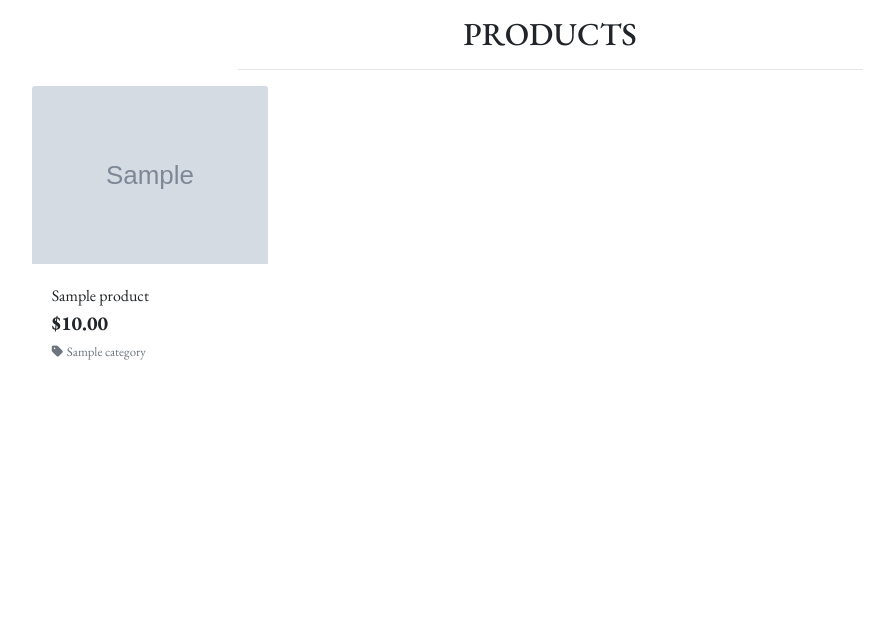
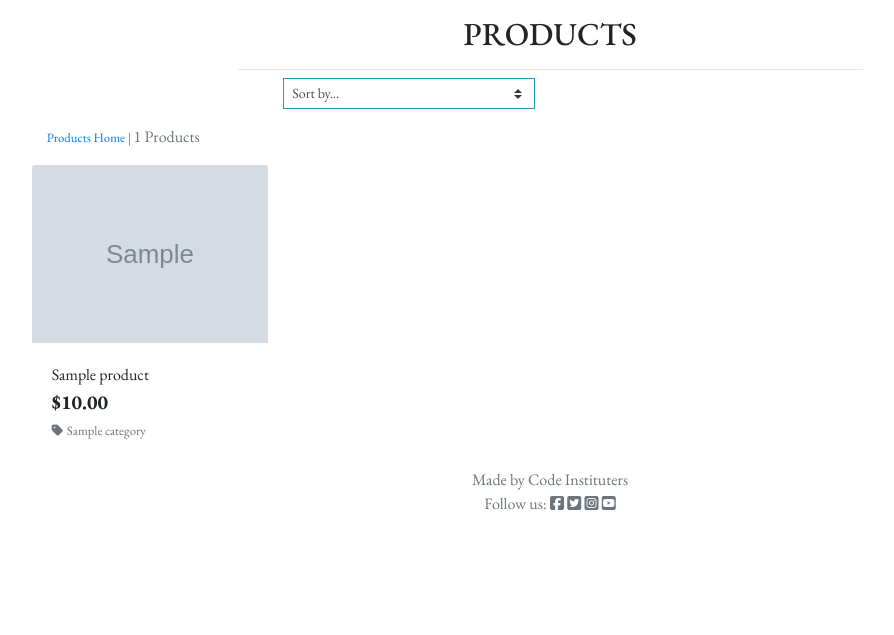
Before and after one commit to ElinaBoman/rootme, a Django app: a page that uses templates/base.html in a window 1280 px wide. Shown: the part 165-800 px from the top of the page, without its empty margins (90-984 px from the left). Run offline with Django 3.2, Linux system fonts and the light colour scheme; tables that the repository leaves empty hold one stand-in row (values such as "Sample post"); grey boxes marked "Sample" are stand-in pictures; some libraries are stand-ins or nearby versions; some web fonts are replaced.

Commit message:
Added adminsummernote and created footer

```diff
--- a/products/admin.py
+++ b/products/admin.py
@@ -1,7 +1,9 @@
 from django.contrib import admin
 from .models import Product, Category
+from django_summernote.admin import SummernoteModelAdmin
 
-class ProductAdmin(admin.ModelAdmin):
+
+class ProductAdmin(SummernoteModelAdmin):
     list_display = (
         'sku',
         'name',
@@ -9,6 +11,7 @@ class ProductAdmin(admin.ModelAdmin):
         'price',
         'image',
     )
+    summernote_fields = ('description')
 
 
 class CategoryAdmin(admin.ModelAdmin):
@@ -17,6 +20,5 @@ class CategoryAdmin(admin.ModelAdmin):
         'name',
     )
 
-
 admin.site.register(Product, ProductAdmin)
 admin.site.register(Category, CategoryAdmin)
--- a/products/models.py
+++ b/products/models.py
@@ -1,5 +1,6 @@
 from django.db import models
 from django.core.validators import MaxValueValidator, MinValueValidator
+
 
 
 class Category(models.Model):
--- a/products/templates/products/products.html
+++ b/products/templates/products/products.html
@@ -16,8 +16,8 @@
         <div class="col text-center mt-3">
             <h2 class="logo-font">Products</h2>
             {% for current in current_categories %}
-            <a class="category_badge text-decoration-none" href="{% url 'products' %}?category={{ current.name }}">
-                <span class="p-2 mt-2 badge badge-white text-black border border-dark">{{ current.friendly_name }}</span>
+            <a class="category-badge text-decoration-none" href="{% url 'products' %}?category={{ current.name }}">
+                <span class="p-2 mt-2 badge badge-white text-black border border-black rounded-0">{{ current.friendly_name }}</span>
             </a>
             {% endfor %}
             <hr class="w-50 mb-1">
@@ -25,7 +25,34 @@
     </div>
     <div class="row">
         <div class="product-container col-10 offset-1">
-            <div class="row mt-1 mb-2"></div>
+            <div class="row mt-1 mb-2">
+                <!--Copied from Code Institute walkthrough
+                    https://github.com/Code-Institute-Solutions/boutique_ado_v1
+                -->
+                <div class="col-12 col-md-6 my-auto order-md-last d-flex justify-content-center justify-content-md-end">
+                    <div class="sort-select-wrapper w-50">
+                        <select id="sort-selector" class="custom-select custom-select-sm rounded-0 border border-{% if current_sorting != 'None_None' %}info{% else %}black{% endif %}">
+                            <option value="reset" {% if current_sorting == 'None_None' %}selected{% endif %}>Sort by...</option>
+                            <option value="price_asc" {% if current_sorting == 'price_asc' %}selected{% endif %}>Price (low to high)</option>
+                            <option value="price_desc" {% if current_sorting == 'price_desc' %}selected{% endif %}>Price (high to low)</option>
+                            <option value="rating_asc" {% if current_sorting == 'rating_asc' %}selected{% endif %}>Rating (low to high)</option>
+                            <option value="rating_desc" {% if current_sorting == 'rating_desc' %}selected{% endif %}>Rating (high to low)</option>
+                            <option value="name_asc" {% if current_sorting == 'name_asc' %}selected{% endif %}>Name (A-Z)</option>
+                            <option value="name_desc" {% if current_sorting == 'name_desc' %}selected{% endif %}>Name (Z-A)</option>
+                            <option value="category_asc" {% if current_sorting == 'category_asc' %}selected{% endif %}>Category (A-Z)</option>
+                            <option value="category_desc" {% if current_sorting == 'category_desc' %}selected{% endif %}>Category (Z-A)</option>
+                        </select>
+                    </div>
+                </div>
+            </div>
+            <div class="col-12 col-md-6 order-md-first">
+                <p class="text-muted mt-3 text-center text-md-left">
+                    {% if search_term or current_categories or current_sorting != 'None_None' %}
+                    <span class="small"><a href="{% url 'products' %}">Products Home</a> | </span>
+                    {% endif %}
+                    {{ products|length }} Products{% if search_term %} found for <strong>"{{ search_term }}"</strong>{% endif %}
+                </p>
+            </div>
             <div class="row">
                 {% for product in products %}
                 <div class="col-sm-6 col-md-6 col-lg-4 col-xl-3">
@@ -82,3 +109,28 @@
     </div>
 </div>
 {% endblock %}
+{% block postloadjs %}
+ {{ block.super }}
+ <!-- Created by Code Institute walkthrough projekt: https://github.com/Code-Institute-Solutions/boutique_ado_v1-->
+ <script type="text/javascript">
+    $('#sort-selector').change(function(){
+        var selector = $(this);
+        var currentUrl = new URL(window.location);
+        var selectedVal = selector.val();
+        if(selectedVal != "reset") {
+            var sort = selectedVal.split("_")[0];
+            var direction = selectedVal.split("_")[1];
+
+            currentUrl.searchParams.set('sort', sort);
+            currentUrl.searchParams.set('direction');
+
+            window.location.replace(currentUrl);
+        } else {
+            currentUrl.searchParams.delete('sort')
+            currentUrl.searchParams.delete('direction');
+
+            window.location.replace(currentUrl);
+        }
+    })
+ </script>
+ {% endblock %}
--- a/products/views.py
+++ b/products/views.py
@@ -1,5 +1,6 @@
 from django.shortcuts import render, get_object_or_404, redirect, reverse
 from django.contrib import messages
+from django.db.models.functions import Lower
 # Imports search query, q will fetch product that has search in either name or description.
 from django.db.models import Q
 from .models import Product, Category
@@ -21,12 +22,14 @@ def all_products(request):
             if sortkey == 'name':
                 sortkey = 'lower_name'
                 products = products.annotate(lower_name=Lower('name'))
-
+            if sortkey == 'category':
+                sortkey = 'category__name'
             if 'direction' in request.GET:
                 direcetion = request.GET['direction']
                 if direction == 'desc':
                     sortkey = f'-{sortkey}'
             products = products.order_by(sortkey)
+
 
         if 'category' in request.GET:
             categories = request.GET['category'].split(',')
--- a/rootme/settings.py
+++ b/rootme/settings.py
@@ -39,6 +39,7 @@ INSTALLED_APPS = [
     'django.contrib.messages',
     'django.contrib.staticfiles',
     'django.contrib.sites',
+    'django_summernote',
     'allauth',
     'allauth.account',
     'allauth.socialaccount',
--- a/rootme/urls.py
+++ b/rootme/urls.py
@@ -23,4 +23,5 @@ urlpatterns = [
     path('accounts/', include('allauth.urls')),
     path('', include('home.urls')),
     path('products/', include('products.urls')),
+    path('summernote/', include('django_summernote.urls')),
 ] + static(settings.MEDIA_URL, document_root=settings.MEDIA_ROOT)
--- a/static/css/base.css
+++ b/static/css/base.css
@@ -77,10 +77,14 @@ body {
     z-index: -1;
 }
 
-a.category-badge > span.badge.hover {
+a.category-badge > span.badge:hover {
     background: #212529 !important;
     color: white !important;
 }
+
+/* Footer */
+
+
 /* -------------------------------- Media Queries */
 
 /* Slightly larger container on xl screens */
--- a/templates/base.html
+++ b/templates/base.html
@@ -131,7 +131,14 @@
 
     {% block content %}
     {% endblock %}
-
+    <!-- Footer -->
+    <footer class="footer mt-auto py-3">
+        <p class="text-muted m-0 text-center text-dark">Made by Code Instituters</p>
+        <p class="text-muted m-0 text-center text-dark">Follow us: <i class="fab fa-facebook-square ms-3"></i>
+            <i class="fab fa-twitter-square ms-3"></i>
+            <i class="fab fa-instagram-square ms-3"></i>
+            <i class="fab fa-youtube-square ms-3"></i></p>
+    </footer>
     {% block postloadjs %}
     {% endblock %}
 
--- a/templates/includes/main-nav.html
+++ b/templates/includes/main-nav.html
@@ -7,7 +7,7 @@
             <div class="dropdown-menu border-0" aria-labelledby="all-products-link">
                 <a href="{% url 'products' %}?sort=price&direction=asc" class="dropdown-item">By Price</a>
                 <a href="{% url 'products' %}?sort=category&direction=asc" class="dropdown-item ">By Category</a>
-                <a href="{% url 'products' %}?category=cuttings,climbing_plants,aroids,hoyas,philidendrons,rare_plants" class="dropdown-item">All Products</a>
+                <a href="{% url 'products' %}?category=cuttings,climbing_plants,aroids,hoyas,philidendrons,rare_plants,last_chance_plants" class="dropdown-item">All Products</a>
             </div>
         </li>
 
```
Also changed, not shown: media/green-lady.jpg (added), media/green-lady_7fgl97S.jpg (added), products/migrations/0002_auto_20240214_1333.py (added), products/migrations/0003_rename_content_product_description.py (added).
